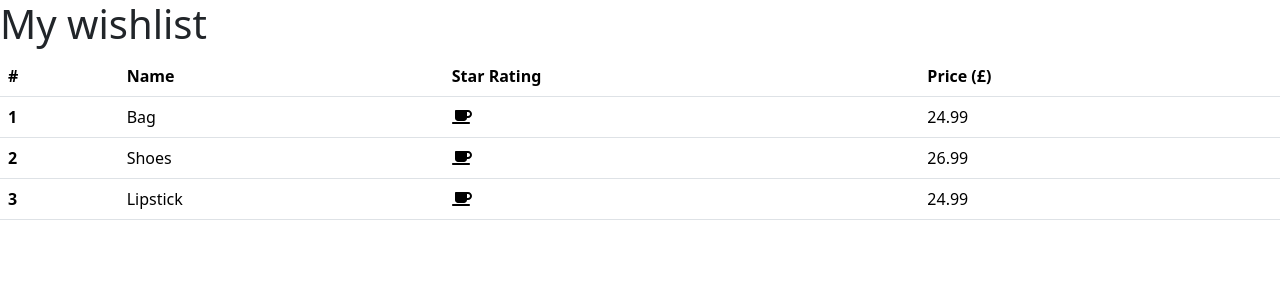
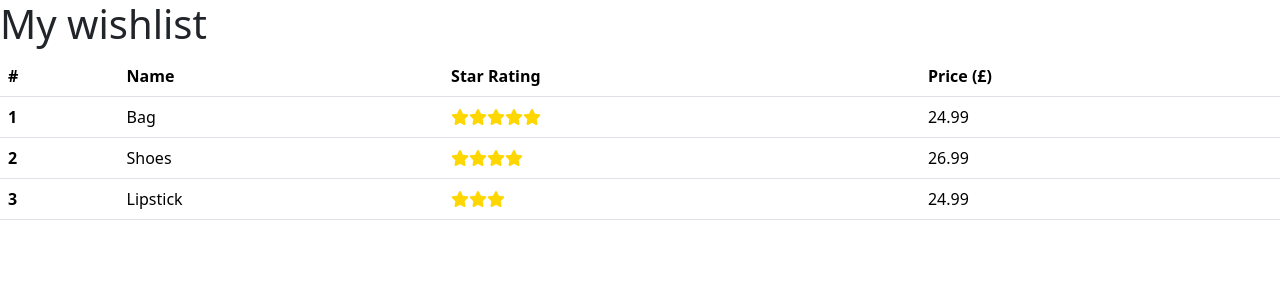
Before and after one commit to LaurenCribb/WishList, an Angular app in the folder WishList/: page / in a window 1280 px wide. Shown: the top 300 px of the page. Built offline with nearby package versions, Linux system fonts and the light colour scheme.

Commit message:
displaying correct star rating for each item but using any type

```diff
--- a/WishList/src/app/star-rating-display/star-rating-display.component.css
+++ b/WishList/src/app/star-rating-display/star-rating-display.component.css
@@ -0,0 +1,4 @@
+fa-icon{
+    color: gold;
+    cursor: pointer;
+}
--- a/WishList/src/app/star-rating-display/star-rating-display.component.html
+++ b/WishList/src/app/star-rating-display/star-rating-display.component.html
@@ -1 +1,3 @@
-<fa-icon [icon]="coffee"></fa-icon>
+<span *ngFor="let n of numSequence(rating)">
+    <fa-icon [icon]="star"></fa-icon>
+</span>
--- a/WishList/src/app/star-rating-display/star-rating-display.component.ts
+++ b/WishList/src/app/star-rating-display/star-rating-display.component.ts
@@ -1,14 +1,22 @@
-import { Component } from '@angular/core';
+import { NgFor } from '@angular/common';
+import { Component, Input } from '@angular/core';
 import { FontAwesomeModule } from '@fortawesome/angular-fontawesome';
-import { faCoffee } from '@fortawesome/free-solid-svg-icons';
+import { faStar } from '@fortawesome/free-solid-svg-icons';
 
 @Component({
   selector: 'app-star-rating-display',
   standalone: true,
-  imports: [FontAwesomeModule],
+  imports: [NgFor, FontAwesomeModule],
   templateUrl: './star-rating-display.component.html',
   styleUrl: './star-rating-display.component.css'
 })
 export class StarRatingDisplayComponent {
- coffee = faCoffee;
+ star = faStar;
+
+ @Input() rating:any = 0;
+
+ numSequence(rating: any): any[] {
+    return Array(rating);
+ }
+
 }
--- a/WishList/src/app/wish-list-items/wish-list-items.component.html
+++ b/WishList/src/app/wish-list-items/wish-list-items.component.html
@@ -13,7 +13,7 @@
         <th scope="row">{{items.indexOf(item) + 1}}</th>
         <td>{{item.name}}</td>
         <td>
-          <app-star-rating-display></app-star-rating-display>
+           <app-star-rating-display [rating]="item.starRating"></app-star-rating-display>
         </td>
         <td>{{item.price}}</td>
       </tr>
--- a/WishList/src/app/wish-list-items/wish-list-items.component.ts
+++ b/WishList/src/app/wish-list-items/wish-list-items.component.ts
@@ -2,6 +2,7 @@ import { Component } from '@angular/core';
 import { placeholderItems } from '../placeholder-items';
 import { NgFor } from '@angular/common';
 import { StarRatingDisplayComponent } from '../star-rating-display/star-rating-display.component';
+import { WishListItem } from '../interfaces/wish-list-item';
 
 @Component({
   selector: 'app-wish-list-items',
@@ -11,5 +12,5 @@ import { StarRatingDisplayComponent } from '../star-rating-display/star-rating-d
   styleUrl: './wish-list-items.component.css'
 })
 export class WishListItemsComponent {
-  items = placeholderItems;
+  items: WishListItem[] = placeholderItems;
 }
```
